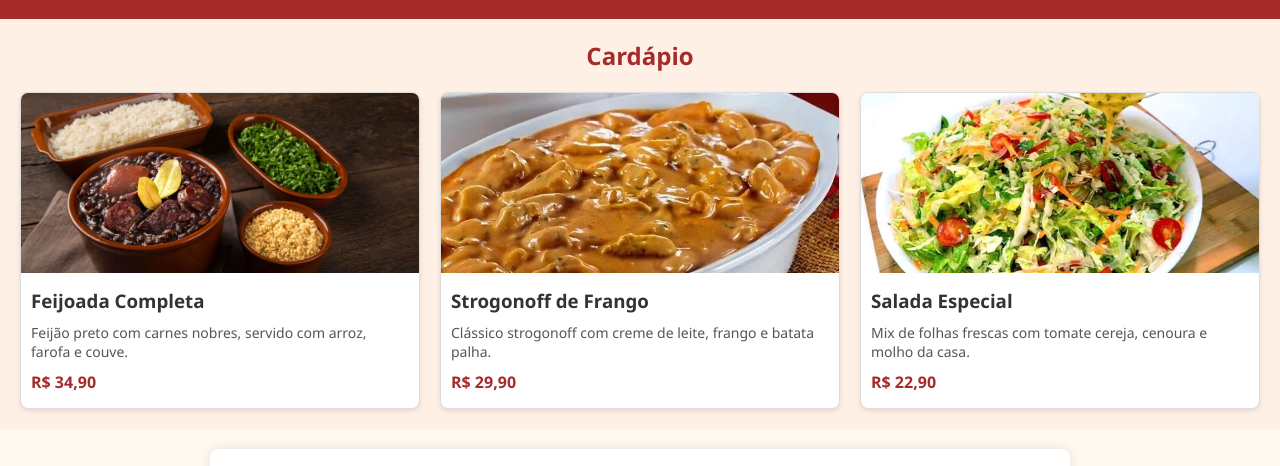
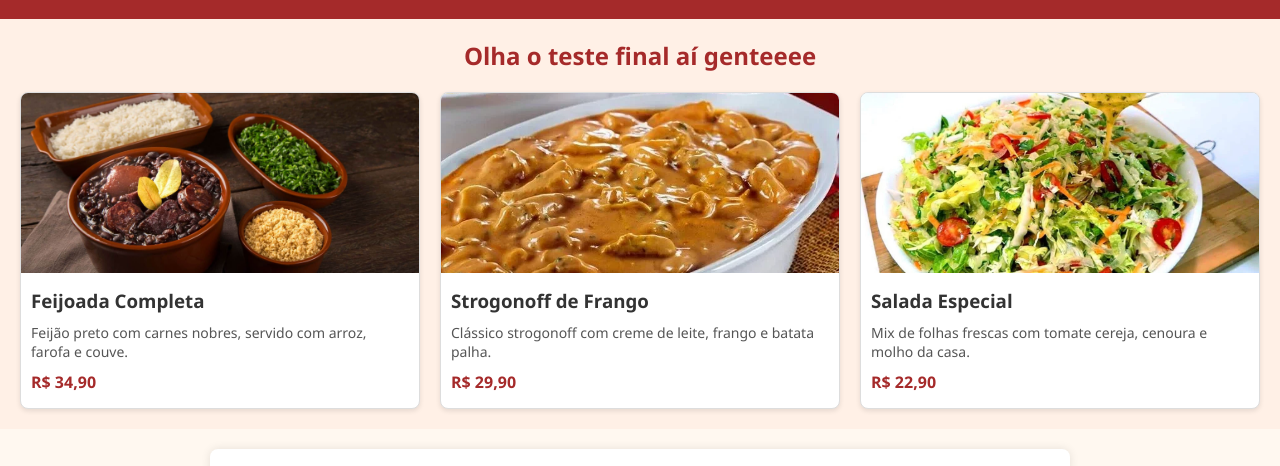
Before and after one commit to Rayralima/Restaurante-Sabor-Caseiro---Clound, a website: page public/index.html in a window 1280 px wide. Shown: the part 293-759 px from the top of the page. Drawn offline with Linux system fonts and the light colour scheme.

Commit message:
Update index.html

```diff
--- a/public/index.html
+++ b/public/index.html
@@ -14,7 +14,7 @@
   </header>
 
 <section class="cardapio-section">
-  <h2>Cardápio</h2>
+  <h2>Olha o teste final aí genteeee</h2>
   <div class="cardapio-grid">
     <div class="prato-card">
       <img src="img\feijoada_completa.jpg" alt="Feijoada">
```
